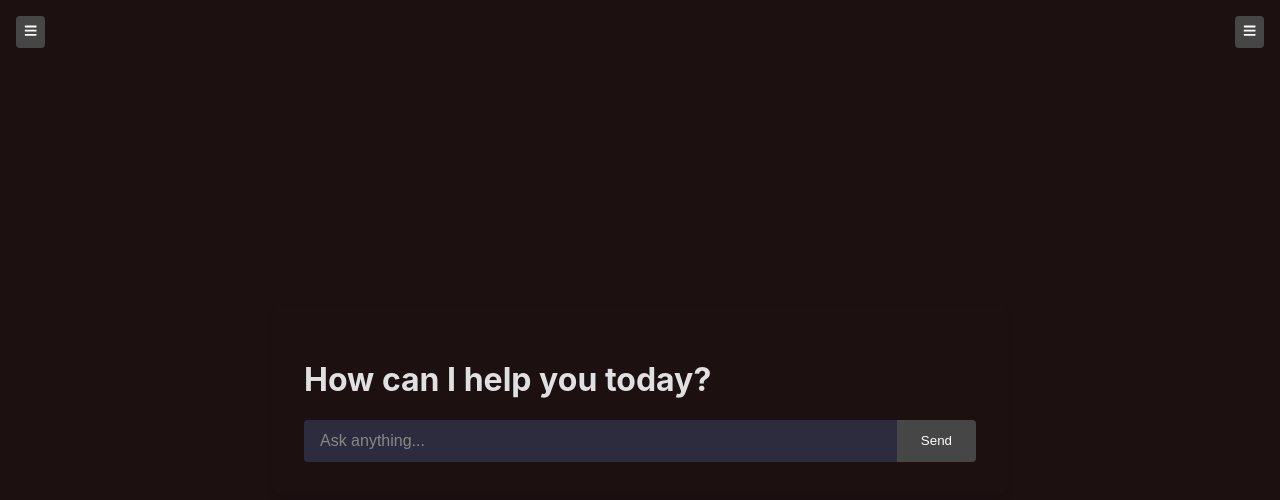
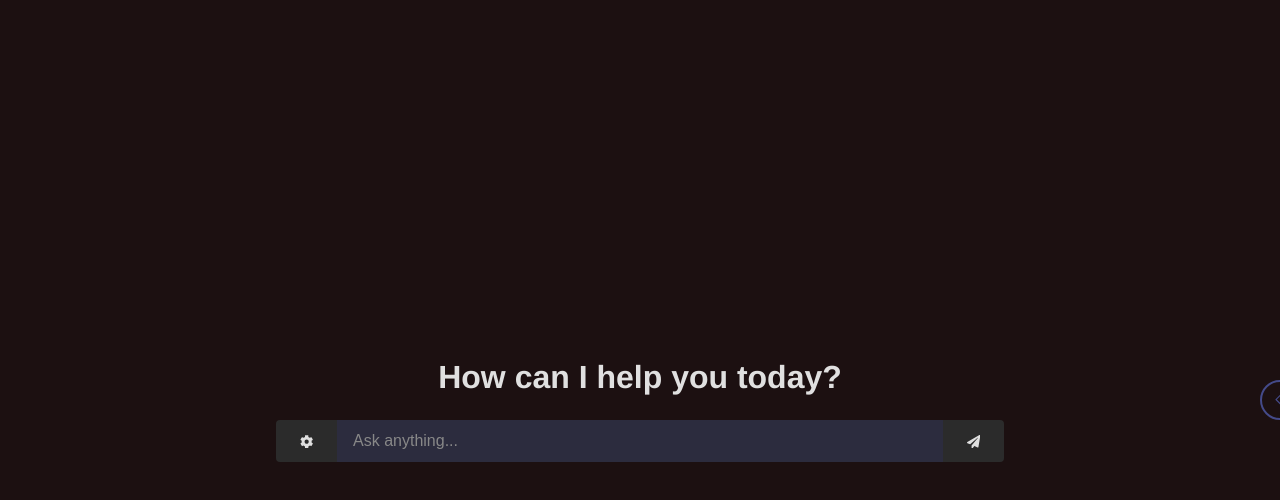
Before and after one commit to rahil-sfu/hemangAI, a React (Create React App) app: page /AiPage in a window 1280 px wide. Shown: the top 500 px of the page. Built offline with nearby package versions, Linux system fonts and the light colour scheme.

Commit message:
removed left side bar

```diff
--- a/src/Components/AiPage.css
+++ b/src/Components/AiPage.css
@@ -1,26 +1,33 @@
-  /* Variables for consistent theming */
+/* Define a modern dark theme */
 :root {
-    --dark-surface: #1c1011;;
-    --primary-color: #464646;
-    --secondary-color: #03dac6;
-    --accent-color: #00bfa5;
-    --text-color: #e0e0e0;
-    --hover-bg: #333333;
+    --dark-surface: #1c1011;
+    --primary-color: #2b2b2b;      /* A dark gray for sidebars and buttons */
+    --secondary-color: #03dac6;    /* A cool teal for accents */
+    --accent-color: #444a89;       /* A warm accent for highlights and borders */
+    --text-color: #e0e0e0;         /* Off-white text */
+    --hover-bg: #3a3a3a;          /* Slightly lighter for hover effects */
     --transition-speed: 0.3s;
   }
 
+  /* Global font settings */
+  body {
+    font-family: 'Helvetica Neue', Helvetica, Arial, sans-serif;
+    margin: 0;
+    padding: 0;
+    background: var(--dark-surface);
+  }
+
+  /* Main container styling */
   .app-container {
-    background: var(--dark-surface);  /* Deep, dark maroon base */
-    color: var(--text-color); /* Soft off-white for contrast */
+    background: var(--dark-surface);
+    color: var(--text-color);
     display: flex;
     height: 100vh;
     position: relative;
     overflow: hidden;
-    justify-content: center;
-    align-items: center;
   }
 
-/* Sidebar Common Styles */
+  /* Sidebar common styles */
   .left-side-bar,
   .right-side-bar {
     background-color: var(--primary-color);
@@ -58,12 +65,10 @@
     transform: translateX(100%);
   }
 
-/* Toggle Buttons */
+  /* Toggle Buttons - base style */
   .toggle-btn {
-    position: absolute;
-    top: 1rem;
     background-color: var(--primary-color);
-    color: #fff;
+    color: var(--text-color);
     border: none;
     padding: 0.5rem;
     border-radius: 4px;
@@ -72,16 +77,29 @@
     z-index: 1100;
   }
 
-.toggle-btn:hover {
-    background-color: var(--accent-color);
+  /* --- Right Toggle Button Custom Styles --- */
+  /* When the right sidebar is closed, display a circular, transparent button centered on the right edge */
+  .toggle-btn.right-toggle {
+    position: fixed;
+    top: 50%;
+    right: 0;
+    transform: translate(50%, -50%);
+    background: transparent;
+    border: 2px solid var(--accent-color);
+    color: var(--accent-color);
+    border-radius: 50%;
+    width: 40px;
+    height: 40px;
+    display: flex;
+    align-items: center;
+    justify-content: center;
+    font-size: 1.2rem;
+    padding: 0;
   }
 
-.left-toggle {
-    left: 1rem;
-}
-
-.right-toggle {
-    right: 1rem;
+  .toggle-btn.right-toggle:hover {
+    background: var(--accent-color);
+    color: var(--dark-surface);
   }
 
   /* Sidebar Headers */
@@ -92,16 +110,12 @@
     margin-bottom: 1rem;
   }
 
-.sidebar-header .logo {
-    font-size: 1.5rem;
-    font-weight: bold;
-}
-
   .sidebar-header h3 {
     margin: 0;
     font-size: 1.2rem;
   }
 
+  /* Close Button inside sidebars */
   .close-btn {
     background: none;
     border: none;
@@ -136,34 +150,12 @@
     color: var(--secondary-color);
   }
 
-/* New Chat Button */
-.new-chat {
-    background-color: var(--secondary-color);
-    color: #1e1e2f;
-    border: none;
-    padding: 0.75rem 1rem;
-    border-radius: 4px;
-    cursor: pointer;
-    margin-bottom: 1rem;
-    transition: background-color var(--transition-speed);
-}
-
-.new-chat:hover {
-    background-color: var(--accent-color);
-}
-
-/* User Info */
-.user-info {
-    margin-top: auto;
-    padding: 1rem 0;
-    border-top: 1px solid #333;
-    text-align: center;
-    font-size: 0.9rem;
-    color: #bbb;
-}
-
   /* Main Content */
   .main-content {
+    display: flex;
+    flex-direction: column;
+    align-items: center;   /* Centers items horizontally */
+    justify-content: center;  /* Centers items vertically */
     flex-grow: 1;
     margin-left: 240px;
     margin-right: 240px;
@@ -171,38 +163,52 @@
     transition: margin var(--transition-speed) ease-in-out;
   }
 
-.left-side-bar.closed ~ .main-content {
-    margin-left: 240px;
-}
 
-.right-side-bar.closed ~ .main-content {
-    margin-right: 240px;
+  /* Additional styling for the search area and buttons */
+  .search-area h1 {
+    margin-bottom: 1.5rem;
+    display: flex;
+    flex-direction: column;
+    align-items: center;   /* Centers items horizontally */
+    justify-content: center;  /* Centers items vertically */
   }
 
   .search-area {
-    background-color: var(--dark-surface);
-    padding: 2rem;
-    border-radius: 8px;
-    box-shadow: 0 4px 6px rgba(0, 0, 0, 0.1);
+    width: 99%;
+    max-width: 900px; /* Adjust the max width as desired */
   }
 
-.search-area h2 {
-    margin-bottom: 1.5rem;
-    color: var(--text-color);
+  /* Ensure the search bar group spans the container's width */
+  .search-bar {
+    display: flex;
+    width: 100%;
   }
 
-.search-bar {
+  /* Settings Button */
+  .settings-btn {
+    background-color: var(--primary-color);
+    border: none;
+    color: var(--text-color);
+    padding: 0.75rem 1.5rem;
     display: flex;
-}
-.search-logo {
-    color: #2c2c3e;
+    align-items: center;
+    justify-content: center;
+    border-radius: 4px 0 0 4px;
+    cursor: pointer;
+    transition: background-color var(--transition-speed);
   }
 
+  .settings-btn:hover {
+    background-color: var(--accent-color);
+  }
+
+  /* Search Input */
   .search-input {
     flex-grow: 1;
     padding: 0.75rem 1rem;
     border: none;
-    border-radius: 4px 0 0 4px;
+    /* Remove the left border-radius as the settings button provides that */
+    border-radius: 0;
     background-color: #2c2c3e;
     color: var(--text-color);
     font-size: 1rem;
@@ -212,14 +218,18 @@
     color: #888;
   }
 
+  /* Send Button with Icon */
   .send-btn {
     padding: 0.75rem 1.5rem;
     border: none;
     border-radius: 0 4px 4px 0;
     background-color: var(--primary-color);
-    color: #fff;
+    color: var(--text-color);
     cursor: pointer;
     transition: background-color var(--transition-speed);
+    display: flex;
+    align-items: center;
+    justify-content: center;
   }
 
   .send-btn:hover {
@@ -232,7 +242,6 @@
     .right-side-bar {
       width: 200px;
     }
-
     .main-content {
       margin-left: 200px;
       margin-right: 200px;
@@ -249,71 +258,23 @@
       right: 0;
       transform: translateY(-100%);
     }
-
     .left-side-bar.open,
     .right-side-bar.open {
       transform: translateY(0);
     }
-
     .main-content {
       margin: 0;
       padding: 1rem;
     }
-
     .toggle-btn.left-toggle,
     .toggle-btn.right-toggle {
       top: auto;
       bottom: 1rem;
     }
-
     .left-toggle {
       left: 1rem;
     }
-
     .right-toggle {
       right: 1rem;
     }
   }
-
-  /* .app-container {
-    background: #180e0f;
-    color: #F5E6E8;
-
-    display: flex;
-    height: 100vh;
-  }
-  .right-side-bar {
-    position: absolute;
-    top: 0;
-    right: 0;
-    width: 240px;
-    background-color: var(--dark-surface);
-    display: flex;
-    flex-direction: column;
-    padding: 1rem;
-  }
-  .left-side-bar {
-    top: 0;
-    left: 0;
-    width: 240px;
-    background-color: var(--dark-surface);
-    display: flex;
-    flex-direction: column;
-    padding: 1rem;
-  }
-
-  .nav-links {
-    list-style: none;
-    padding: 0;
-    margin: 0;
-  }
-
-  .nav-links li {
-    padding: 0.5rem 0;
-    cursor: pointer;
-    transition: background 0.2s;
-  }
-
-  .nav-links li:hover {
-    background-color: #333333;
-  } */
--- a/src/Components/AiPage.js
+++ b/src/Components/AiPage.js
@@ -1,7 +1,9 @@
 import React, { useState, useEffect } from 'react';
 import './AiPage.css';
 import logo from './settings-gear-1.svg';
-import { FaBars, FaTimes } from 'react-icons/fa'; // For toggle icons
+import { FaTimes, FaChevronLeft, FaCog, FaPaperPlane } from 'react-icons/fa';
+import { BsChevronLeft } from "react-icons/bs";
+
 
 function AiPage() {
   // Load sidebar states from localStorage (default to closed if not set)
@@ -12,7 +14,7 @@ function AiPage() {
     localStorage.getItem("rightSidebarState") === "true"
   );
 
-    // Effect to update localStorage when state changes
+  // Update localStorage when sidebar states change
   useEffect(() => {
     localStorage.setItem("leftSidebarState", isLeftSidebarOpen);
   }, [isLeftSidebarOpen]);
@@ -31,31 +33,17 @@ function AiPage() {
 
   return (
     <div className='app-container'>
-            {/* Left Sidebar */}
+      {/*
+      Left sidebar code (if needed) – currently commented out
       <nav className={`left-side-bar ${isLeftSidebarOpen ? 'open' : 'closed'}`}>
-                <div className='sidebar-header'>
-                    <div className='logo'>hemangAI</div>
-                    <button className='close-btn' onClick={toggleLeftSidebar}>
-                        <FaTimes />
-                    </button>
-                </div>
-                <button className='new-chat'>New Chat</button>
-                <ul className='nav-links'>
-                    <li>Home</li>
-                    <li>Search</li>
-                    <li>Discover</li>
-                </ul>
-                <div className='user-info'>
-                    <span>user@123</span>
-                </div>
+          ...
       </nav>
-
-            {/* Left Sidebar Toggle Button */}
       {!isLeftSidebarOpen && (
           <button className='toggle-btn left-toggle' onClick={toggleLeftSidebar}>
               <FaBars />
           </button>
       )}
+      */}
 
       {/* Right Sidebar */}
       <nav className={`right-side-bar ${isRightSidebarOpen ? 'open' : 'closed'}`}>
@@ -72,32 +60,33 @@ function AiPage() {
         </ul>
       </nav>
 
-            {/* Right Sidebar Toggle Button */}
+      {/* Right Sidebar Toggle Button (only visible when the right sidebar is closed) */}
       {!isRightSidebarOpen && (
         <button className='toggle-btn right-toggle' onClick={toggleRightSidebar}>
-                    <FaBars />
+          <BsChevronLeft />
         </button>
       )}
 
       {/* Main Content */}
       <main className='main-content'>
-                {/* <div className='logo'>
-                    <img
-                        src={logo}
-                        className="App-logo"
-                        alt="logo"
-                        style={{ cursor: 'pointer' }}
-                    />
-                </div> */}
         <div className='search-area'>
           <h1>How can I help you today?</h1>
           <div className='search-bar'>
+            {/* Settings Button */}
+            <button className='settings-btn'>
+              <FaCog />
+            </button>
+
+            {/* Search Input */}
             <input
               className='search-input'
               type='text'
               placeholder='Ask anything...'
             />
-                        <button className='send-btn'>Send</button>
+            {/* Send Button with Icon */}
+            <button className='send-btn'>
+              <FaPaperPlane />
+            </button>
           </div>
         </div>
       </main>
```
Lines whose indentation alone changed are shown as unchanged.
